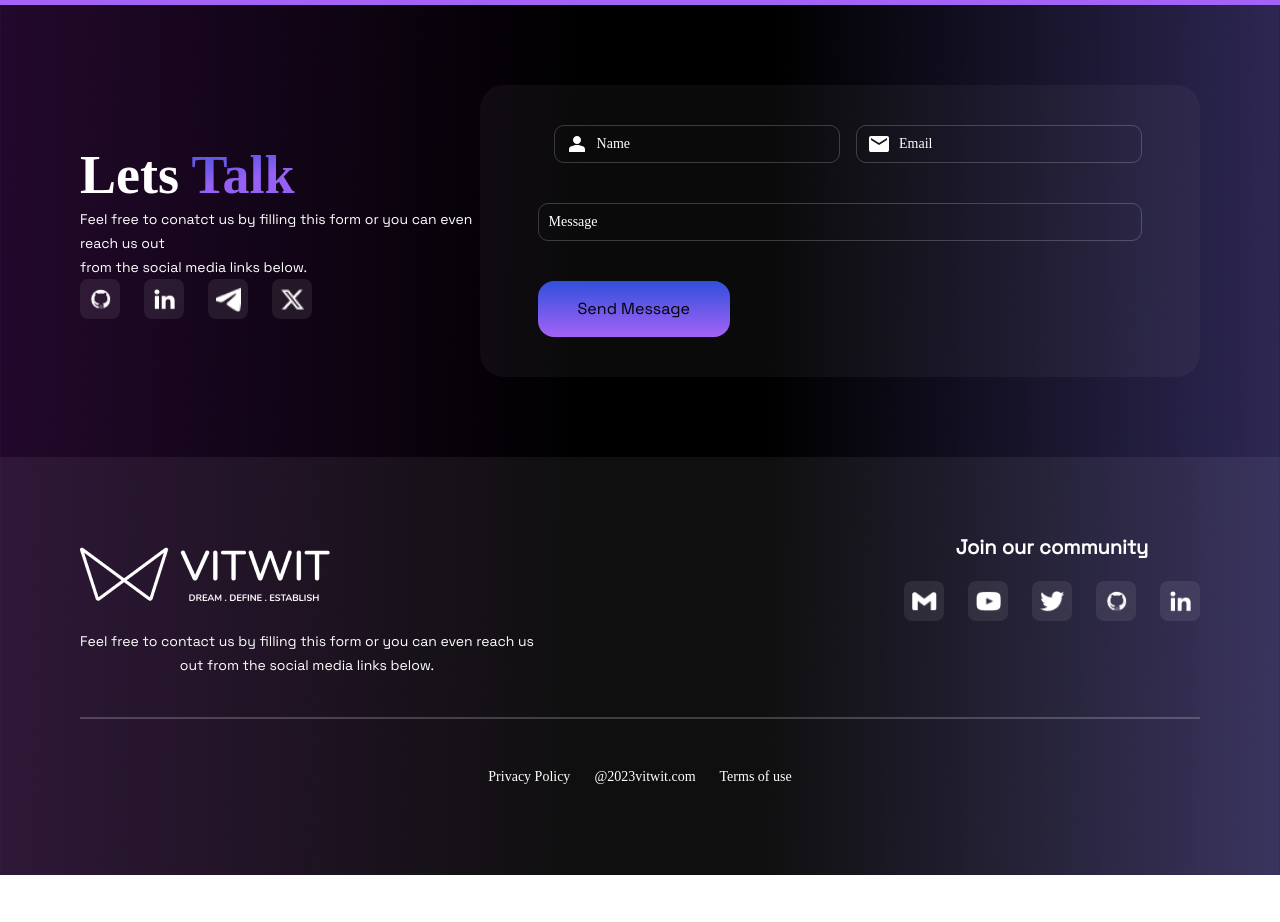
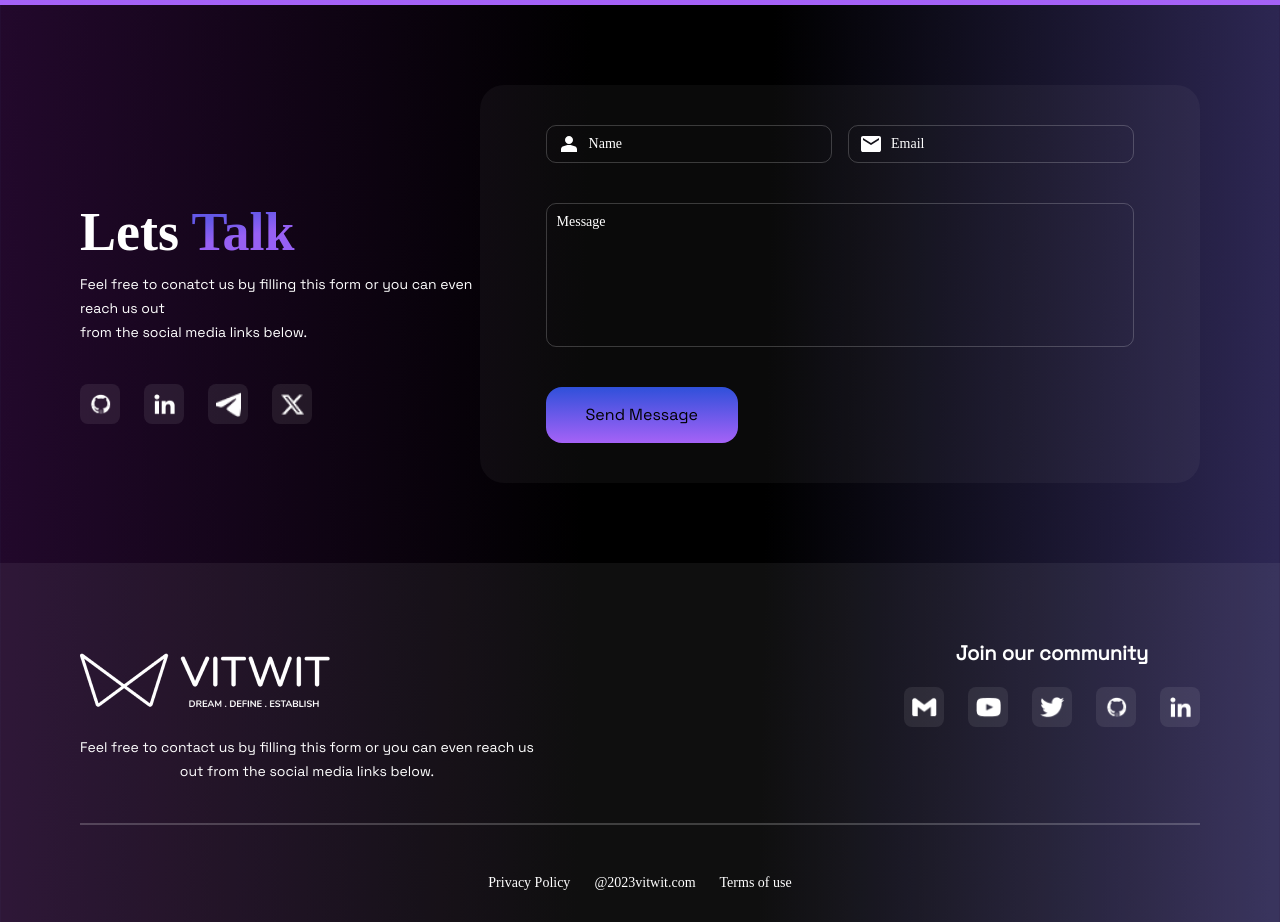
Before and after one commit to pavania1/Vitwit-Website, a React (Create React App) app: page / in a window 1280 px wide. Shown: the part 6160-7082 px from the top of the page. Before the commit the page ends 7035 px from the top, so only its background shows below. Built offline with nearby package versions, Linux system fonts and the light colour scheme.

Commit message:
chore: implemented all screens

```diff
--- a/src/components/Letstalk.css
+++ b/src/components/Letstalk.css
@@ -6,14 +6,9 @@
 }
 .letstalk-head {
   justify-content: space-between;
+
 }
-.letstalk-heading {
-  display: flex;
-  flex-direction: column;
-  gap: 1rem;
-  justify-content: center;
-  align-items: flex-start;
-}
+
 .letstalk-para-text {
   font-size: 0.875rem;
   line-height: 1.25rem;
@@ -22,10 +17,11 @@
   line-height: 1.5rem;
   color: #ffffff;
   text-align: left;
+  margin-bottom: 10%;
 }
 .letstalk-form {
   display: flex;
-  margin-left: 1rem;
+
 }
 .talk-text {
   background: linear-gradient(169deg, #6458e7 26.53%, #9760f4 55.47%);
@@ -46,8 +42,10 @@
   font-weight: 700;
   line-height: 64px; /* 118.519% */
   text-align: left;
+  margin-bottom: 2%;
 }
 .right-letstalk {
+  margin-bottom: -5%;
 }
 .form-bg {
   display: flex;
--- a/src/components/Letstalk.jsx
+++ b/src/components/Letstalk.jsx
@@ -61,13 +61,14 @@ const Letstalk = () => {
             </div>
             <div className="text-field-bg">
               <div className="gap-2 flex ">
-                <p className="nav-text ">Message</p>
+                <p className="nav-text">Message</p>
                 <input
                   type="memo"
                   id="memo"
                   name="memo"
                   required
                   style={{ background: "none" }}
+                  className="h-[142px] w-["
                 />
               </div>
             </div>
```
